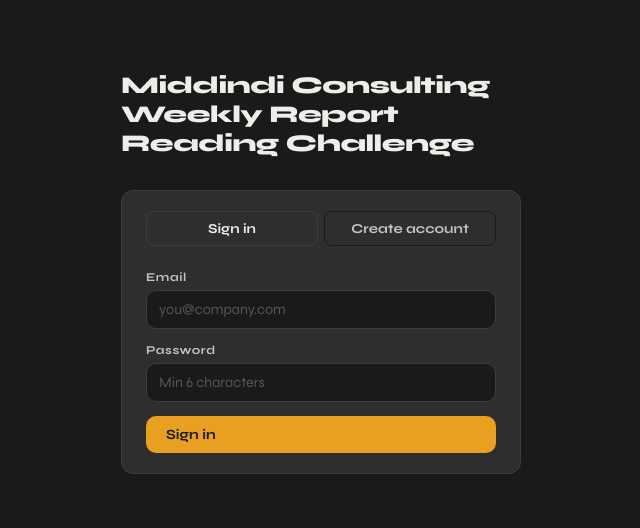
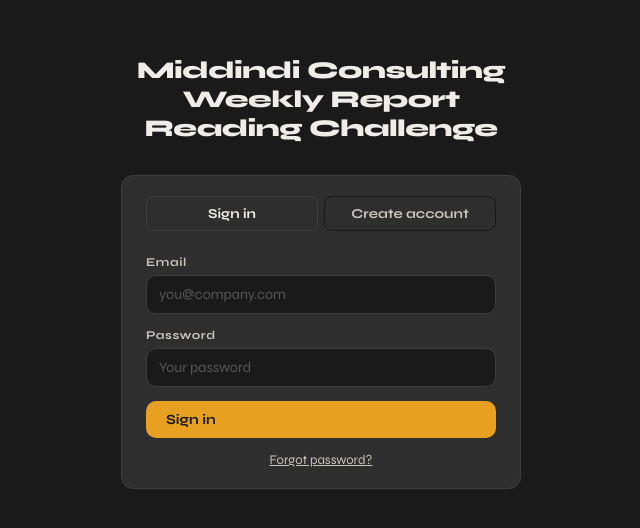
Before and after one commit to jacquesjjanel/rock-quiz-system, a React (Vite) app: page / in a window 1280 px wide. Shown: the part 122-650 px from the top of the page, without its empty margins (319-959 px from the left). Built offline with nearby package versions, Linux system fonts and the light colour scheme.

Commit message:
Force password reset screen on recovery link

```diff
--- a/src/App.jsx
+++ b/src/App.jsx
@@ -54,10 +54,22 @@
   const [notif,     setNotif]     = useState(null)
   const [viewingPdf,setViewingPdf]= useState(null)
 
-  // Auth listener
+  // Auth listener — intercept password recovery events
   useEffect(() => {
-    supabase.auth.getSession().then(({ data:{ session } }) => setSession(session))
-    const { data:{ subscription } } = supabase.auth.onAuthStateChange((_, s) => setSession(s))
+    supabase.auth.getSession().then(({ data:{ session } }) => {
+      // Check if arriving from a password reset link
+      const hash = window.location.hash
+      if (hash.includes('type=recovery') || hash.includes('type=magiclink')) {
+        setView('set-password')
+      }
+      setSession(session)
+    })
+    const { data:{ subscription } } = supabase.auth.onAuthStateChange((event, s) => {
+      if (event === 'PASSWORD_RECOVERY') {
+        setView('set-password')
+      }
+      setSession(s)
+    })
     return () => subscription.unsubscribe()
   }, [])
 
@@ -85,6 +97,7 @@
         onSignOut={async () => { await supabase.auth.signOut(); setView('dashboard') }} />
 
       <div style={{ maxWidth:820, margin:'0 auto', padding:'2rem 1.5rem' }}>
+      {view === 'set-password' && <SetPasswordView notify={notify} onDone={() => setView('dashboard')} />}
         {view === 'dashboard'  && <Dashboard profile={profile} setView={setView} setViewingPdf={setViewingPdf} notify={notify} />}
         {view === 'quiz'       && <QuizView profile={profile} notify={notify} setView={setView} />}
         {view === 'leaderboard'&& <Leaderboard />}
@@ -105,6 +118,7 @@
   const [name,     setName]     = useState('')
   const [loading,  setLoading]  = useState(false)
   const [err,      setErr]      = useState('')
+  const [resetSent,setResetSent]= useState(false)
 
   const submit = async () => {
     setErr(''); setLoading(true)
@@ -125,18 +139,29 @@
     setLoading(false)
   }
 
+  const sendReset = async () => {
+    if (!email.trim()) { setErr('Enter your email address above first'); return }
+    setErr(''); setLoading(true)
+    const { error } = await supabase.auth.resetPasswordForEmail(email, {
+      redirectTo: window.location.origin + window.location.pathname
+    })
+    if (error) setErr(error.message)
+    else setResetSent(true)
+    setLoading(false)
+  }
+
   return (
     <div style={{ minHeight:'100vh', display:'flex', alignItems:'center', justifyContent:'center', padding:'2rem' }}>
       <div style={{ width:'100%', maxWidth:400 }}>
         <div style={{ display:'flex', alignItems:'center', gap:12, marginBottom:'2rem', justifyContent:'center' }}>
-          <h1 style={{ fontSize:'1.5rem', fontWeight:800, letterSpacing:'-0.02em' }}>Middindi Consulting Weekly Report Reading Challenge</h1>
+          <h1 style={{ fontSize:'1.5rem', fontWeight:800, letterSpacing:'-0.02em', textAlign:'center' }}>Middindi Consulting Weekly Report Reading Challenge</h1>
         </div>
 
         <div style={S.card}>
           <div style={{ display:'flex', gap:6, marginBottom:'1.5rem' }}>
             {['signin','signup'].map(m => (
               <button key={m} style={{ ...S.tab, ...(mode===m ? S.tabActive : {}) }}
-                onClick={() => { setMode(m); setErr('') }}>
+                onClick={() => { setMode(m); setErr(''); setResetSent(false) }}>
                 {m === 'signin' ? 'Sign in' : 'Create account'}
               </button>
             ))}
@@ -148,15 +173,46 @@
           )}
           <Field label="Email" type="email" value={email} onChange={setEmail}
             placeholder="you@company.com" />
+
+          {mode === 'signin' && !resetSent && (
+            <Field label="Password" type="password" value={password} onChange={setPassword}
+              placeholder="Your password" onEnter={submit} />
+          )}
+          {mode === 'signup' && (
             <Field label="Password" type="password" value={password} onChange={setPassword}
               placeholder="Min 6 characters" onEnter={submit} />
+          )}
 
           {err && <p style={{ color:'var(--fault)', fontSize:'0.82rem', marginBottom:'1rem' }}>{err}</p>}
 
+          {resetSent ? (
+            <div style={{ textAlign:'center', padding:'0.5rem 0' }}>
+              <p style={{ color:'var(--safe)', fontWeight:600, marginBottom:'0.5rem' }}>✓ Reset email sent</p>
+              <p style={{ color:'var(--dust)', fontSize:'0.82rem', marginBottom:'1rem', lineHeight:1.5 }}>
+                Check your inbox for a password reset link. Once reset, come back here to sign in.
+              </p>
+              <button style={{ background:'none', border:'none', color:'var(--ore)', fontSize:'0.82rem', cursor:'pointer', fontFamily:'Syne,sans-serif' }}
+                onClick={() => { setResetSent(false); setErr('') }}>
+                ← Back to sign in
+              </button>
+            </div>
+          ) : (
+            <>
               <Btn primary onClick={submit} disabled={loading} style={{ width:'100%' }}>
                 {loading ? <><Spin /> {mode==='signin'?'Signing in…':'Creating account…'}</>
                          : mode==='signin' ? 'Sign in' : 'Create account'}
               </Btn>
+
+              {mode === 'signin' && (
+                <button onClick={sendReset} disabled={loading}
+                  style={{ background:'none', border:'none', color:'var(--dust)', fontSize:'0.82rem',
+                    cursor:'pointer', fontFamily:'Syne,sans-serif', marginTop:'0.875rem',
+                    width:'100%', textAlign:'center', textDecoration:'underline' }}>
+                  Forgot password?
+                </button>
+              )}
+            </>
+          )}
         </div>
       </div>
     </div>
@@ -934,6 +990,59 @@
 }
 
 // ════════════════════════════════════════════════════════════════
+// SET NEW PASSWORD VIEW  (arrived via reset link)
+// ════════════════════════════════════════════════════════════════
+function SetPasswordView({ notify, onDone }) {
+  const [password, setPassword] = useState('')
+  const [confirm,  setConfirm]  = useState('')
+  const [saving,   setSaving]   = useState(false)
+  const [err,      setErr]      = useState('')
+
+  const submit = async () => {
+    setErr('')
+    if (password.length < 6) { setErr('Password must be at least 6 characters'); return }
+    if (password !== confirm) { setErr('Passwords do not match'); return }
+    setSaving(true)
+    const { error } = await supabase.auth.updateUser({ password })
+    if (error) { setErr(error.message); setSaving(false); return }
+    // Clear the hash from the URL so refresh doesn't re-trigger this screen
+    window.history.replaceState(null, '', window.location.pathname)
+    notify('Password updated successfully — welcome!')
+    onDone()
+  }
+
+  return (
+    <div style={{ minHeight:'100vh', display:'flex', alignItems:'center', justifyContent:'center', padding:'2rem' }}>
+      <div style={{ width:'100%', maxWidth:400 }}>
+        <div style={{ textAlign:'center', marginBottom:'2rem' }}>
+          <div style={{ ...S.gem, width:48, height:48, margin:'0 auto 1rem' }} />
+          <h2 style={{ fontSize:'1.4rem', fontWeight:800, letterSpacing:'-0.02em', marginBottom:'0.5rem' }}>
+            Set your new password
+          </h2>
+          <p style={{ color:'var(--dust)', fontSize:'0.88rem', lineHeight:1.5 }}>
+            Choose a strong password to secure your account.
+          </p>
+        </div>
+
+        <div style={S.card}>
+          <Field label="New password" type="password" value={password}
+            onChange={setPassword} placeholder="Min 6 characters" />
+          <Field label="Confirm new password" type="password" value={confirm}
+            onChange={setConfirm} placeholder="Repeat your password" onEnter={submit} />
+
+          {err && <p style={{ color:'var(--fault)', fontSize:'0.82rem', marginBottom:'1rem' }}>{err}</p>}
+
+          <Btn primary onClick={submit} disabled={saving || !password || !confirm} style={{ width:'100%' }}>
+            {saving ? <><Spin /> Saving…</> : 'Set password & continue →'}
+          </Btn>
+        </div>
+      </div>
+    </div>
+  )
+}
+
+
+// ════════════════════════════════════════════════════════════════
 // PROFILE VIEW
 // ════════════════════════════════════════════════════════════════
 function ProfileView({ profile, setProfile, notify }) {
```
Lines whose indentation alone changed are shown as unchanged.
